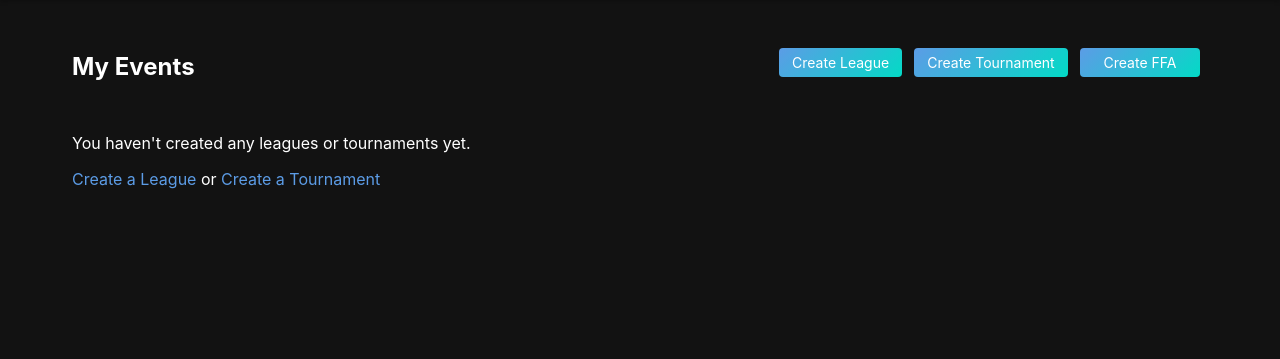
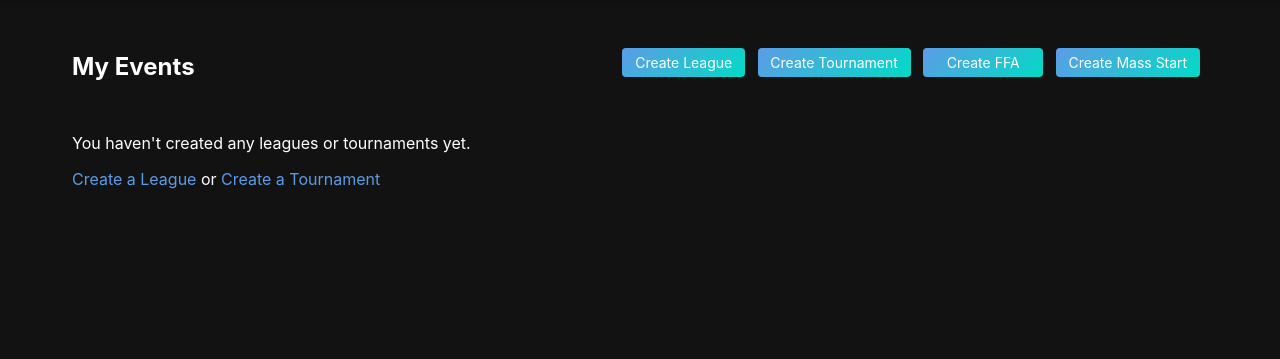
Before and after one commit to Teiteland/tourneyandleaguesforfriends, a Flask app: page /my-events in a window 1280 px wide. Shown: the part 61-420 px from the top of the page. Run offline with Flask 3, Linux system fonts and the light colour scheme; the visitor is signed in with stand-in values (Sample User, id 1); data that the repository does not hold is empty.

Commit message:
Add Mass Start to My Events

```diff
--- a/app/routes/routes.py
+++ b/app/routes/routes.py
@@ -349,11 +349,13 @@ def my_events():
     my_leagues = League.query.filter_by(owner_id=user_id).all()
     my_tournaments = Tournament.query.filter_by(owner_id=user_id).all()
     my_ffas = FFAMatch.query.filter_by(owner_id=user_id).all()
+    my_mass_starts = MassStart.query.filter_by(owner_id=user_id).all()
 
     return render_template('my_events.html',
                          leagues=my_leagues,
                          tournaments=my_tournaments,
-                         ffas=my_ffas)
+                         ffas=my_ffas,
+                         mass_starts=my_mass_starts)
 
 @main.route('/leagues')
 def leagues():
--- a/app/templates/my_events.html
+++ b/app/templates/my_events.html
@@ -9,10 +9,11 @@
         <a href="/leagues/create" class="btn btn-small">Create League</a>
         <a href="/tournaments/create" class="btn btn-small">Create Tournament</a>
         <a href="/ffa/create" class="btn btn-small">Create FFA</a>
+        <a href="/mass-start/create" class="btn btn-small">Create Mass Start</a>
     </div>
 </div>
 
-{% if leagues or tournaments or ffas %}
+{% if leagues or tournaments or ffas or mass_starts %}
 {% if leagues %}
 <section class="my-leagues-section">
     <h3>My Leagues</h3>
@@ -94,6 +95,29 @@
     {% endif %}
 </section>
 {% endif %}
+
+{% if mass_starts %}
+<section class="my-mass-starts-section">
+    <h3>My Mass Starts</h3>
+    {% if mass_starts %}
+    <div class="events-list">
+        {% for ms in mass_starts %}
+        <div class="event-card">
+            <h4><a href="/mass-start/{{ ms.id }}">{{ ms.name }}</a></h4>
+            <p>Game: {{ ms.game.name if ms.game else 'N/A' }}</p>
+            <p class="status-{{ ms.status }}">{{ ms.status }}</p>
+            <p>Created: {{ ms.created_at.strftime('%Y-%m-%d') if ms.created_at else '-' }}</p>
+            {% if ms.status == 'active' %}
+            <a href="/mass-start/{{ ms.id }}" class="btn btn-small">Manage</a>
+            {% endif %}
+        </div>
+        {% endfor %}
+    </div>
+    {% else %}
+    <p>No Mass Starts created yet.</p>
+    {% endif %}
+</section>
+{% endif %}
 {% else %}
 <p>You haven't created any leagues or tournaments yet.</p>
 <p>
```
